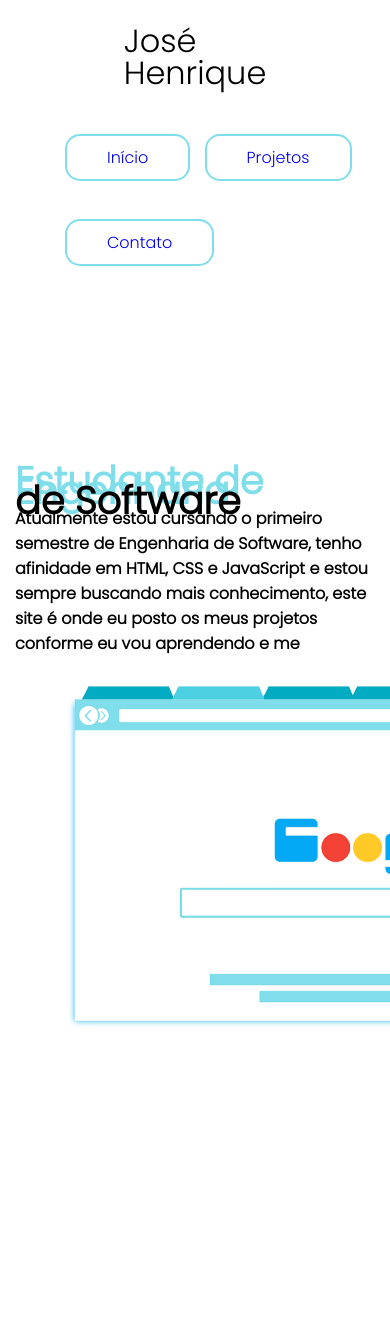
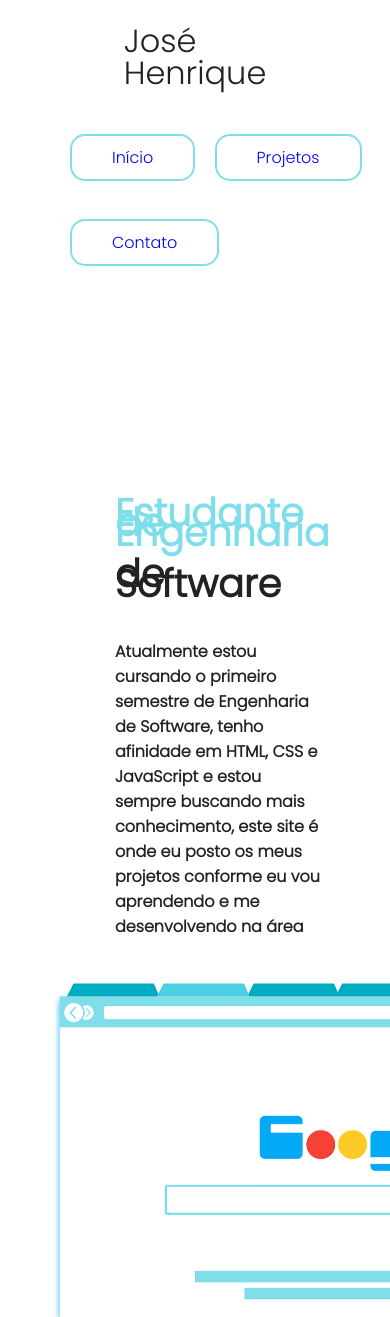
Before and after one commit to 1josehenrique/site_portifolio, a plain HTML site: page index.html in a window 390 px wide. Shown: the top 1317 px of the page. Before the commit the page ends 1103 px from the top, so only its background shows below. Drawn offline with Linux system fonts and the light colour scheme.

Commit message:
ATUALIZAÇÃO: testes de style

```diff
--- a/styles/media.css
+++ b/styles/media.css
@@ -1,4 +1,4 @@
-@media screen and (max-width: 760px){
+@media screen and (max-width: 500px){
     header{
         flex-direction: column;
     }
@@ -9,10 +9,30 @@
 
     h2{
         font-size: 38px;
-        margin: 0 auto;
+        font-display: flex;
+        margin-left: 100px;
+        margin-right: 50px;
     }
 
     p{
-        margin: 0 auto;
+        margin-left: 100px;
+        margin-right: 50px;
+    }
+
+    img{
+        transform: translateX(0px);
+        animation: float 4s ease-in-out infinite;
+    }
+
+    @keyframes float {
+        0% {
+            transform: translateX(0px);
+        }
+        50% {
+            transform: translateX(-30px);
+        }
+        100% {
+            transform: translateX(0px);
+        }
     }
 }
--- a/styles/style.css
+++ b/styles/style.css
@@ -1,6 +1,6 @@
 body{
     background-color: white;
-    color: black;
+    color: rgb(34, 34, 34);
     font-family: 'Poppins', sans-serif;
     max-width: 1200px;
     margin: 0 auto;
@@ -23,7 +23,7 @@ li{
     border: 2px solid #80DEEA;
     padding: 10px;
     border-radius: 15px;
-    margin-left: 10px;
+    margin-left: 15px;
 }
 
 #inicio:hover{
@@ -36,7 +36,7 @@ li{
     border: 2px solid #80DEEA;
     padding: 10px;
     border-radius: 15px;
-    margin-left: 10px;
+    margin-left: 15px;
 }
 
 #projeto:hover{
@@ -49,7 +49,7 @@ li{
     border: 2px solid #80DEEA;
     padding: 10px;
     border-radius: 15px;
-    margin-left: 10px;
+    margin-left: 15px;
 }
 
 #contato:hover{
```
Also changed, not shown: index.html (+2 -0 lines).
